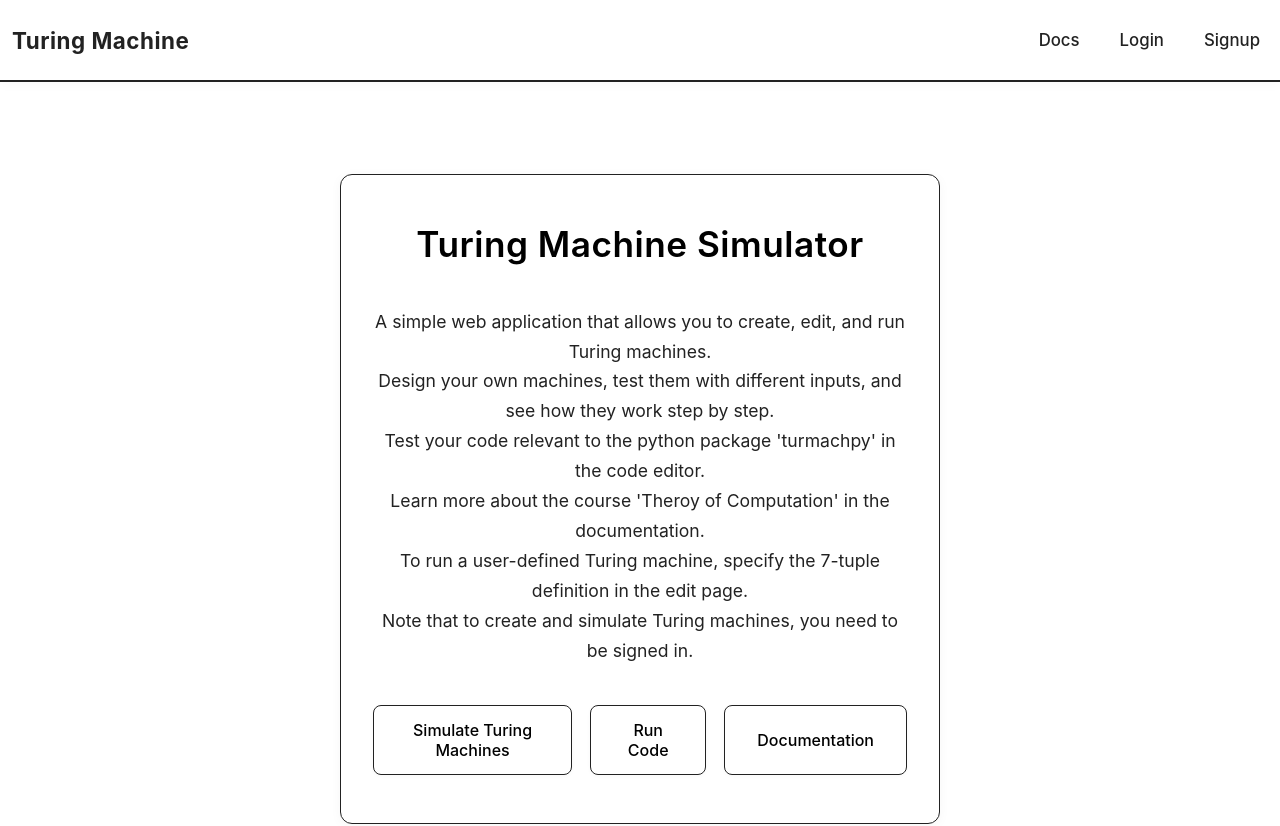
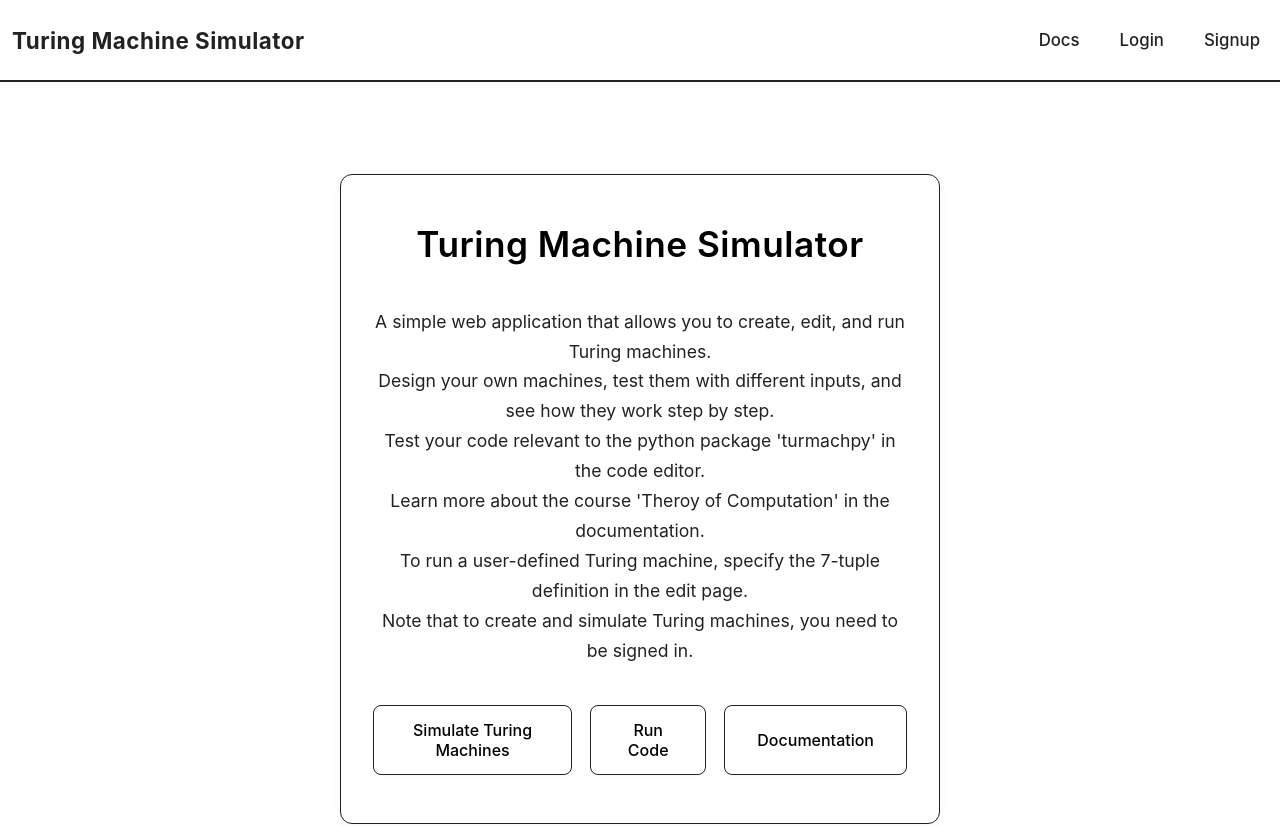
Before and after one commit to R2D2-08/tursim, a React (Create React App) app in the folder frontend/: page / in a window 1280 px wide. Shown: the top 826 px of the page. Built offline with nearby package versions, Linux system fonts and the light colour scheme.

Commit message:
few meta-changes

```diff
--- a/frontend/public/index.html
+++ b/frontend/public/index.html
@@ -2,7 +2,7 @@
 <html lang="en">
   <head>
     <meta charset="utf-8" />
-    <link rel="icon" href="%PUBLIC_URL%/favicon.ico" />
+    <link rel="icon" href="%PUBLIC_URL%/favicon.png" />
     <meta name="viewport" content="width=device-width, initial-scale=1" />
     <meta name="theme-color" content="#000000" />
     <meta
@@ -24,10 +24,10 @@
       work correctly both with client-side routing and a non-root public URL.
       Learn how to configure a non-root public URL by running `npm run build`.
     -->
-    <title>React App</title>
+    <title>yo welcome to the default page</title>
   </head>
   <body>
-    <noscript>You need to enable JavaScript to run this app.</noscript>
+    <noscript>apparently you need to enable JavaScript to run this app. so, stop curling this shi dawg.</noscript>
     <div id="root"></div>
     <!--
       This HTML file is a template.
--- a/frontend/src/components/layout/Navbar.tsx
+++ b/frontend/src/components/layout/Navbar.tsx
@@ -18,7 +18,7 @@ const Navbar: React.FC = () => {
   return (
     <nav className="navbar">
       <div className="navbar-content">
-        <Link to="/" className="navbar-brand">Turing Machine</Link>
+        <Link to="/" className="navbar-brand">Turing Machine Simulator</Link>
         <div className="navbar-links">
           {isAuthenticated ? (
             <>
```
Also changed, not shown: frontend/public/favion.png (added), frontend/public/manifest.json.
